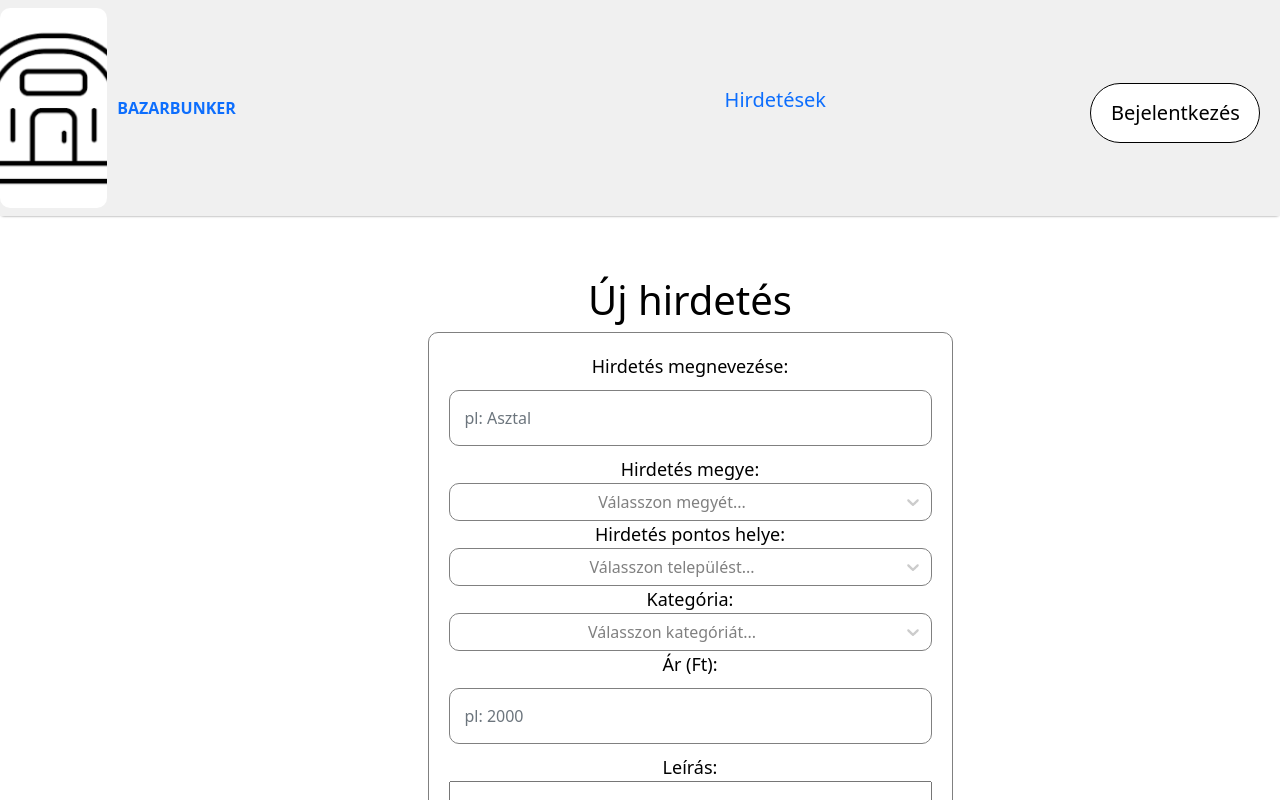
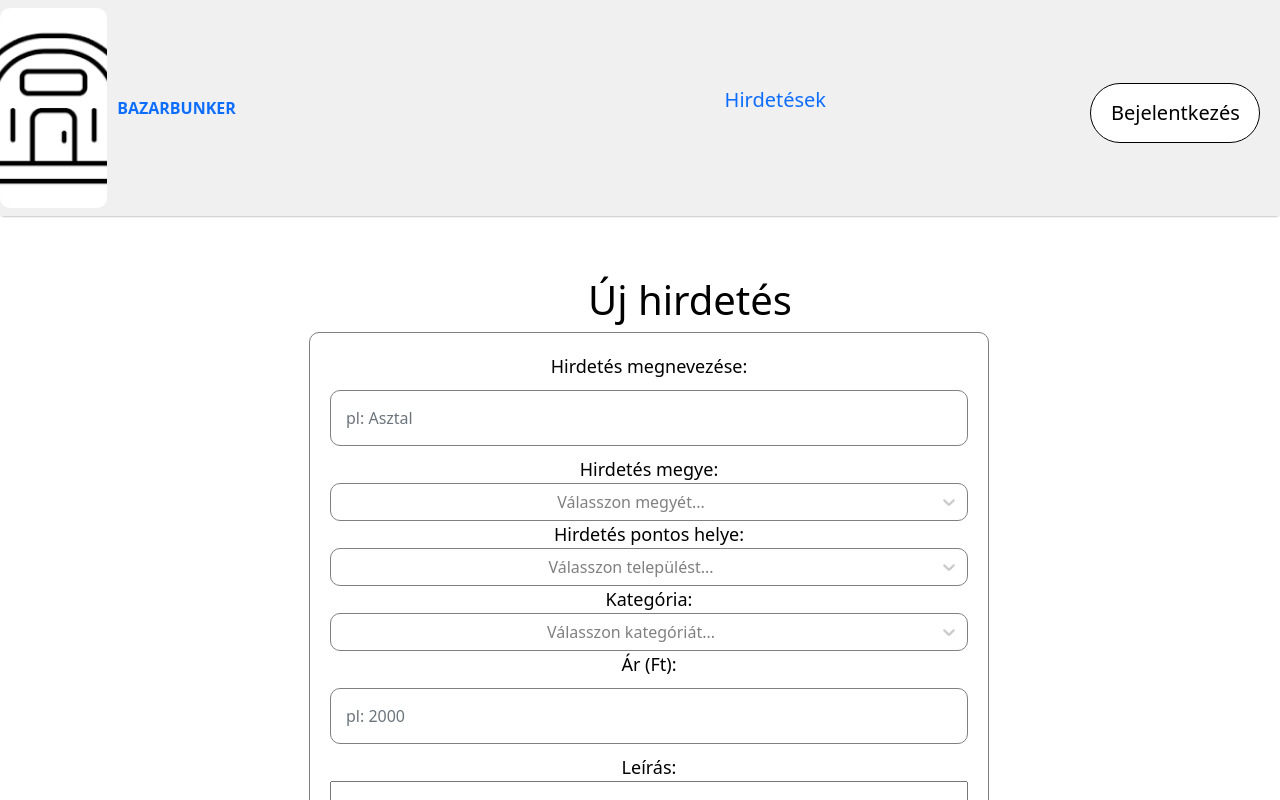
Before and after one commit to farkaslevente/14AA-D-BazarBunker, a React (Create React App) app in the folder frontend_new/: page /ujhirdetes in a window 1280 px wide. Shown: the top 800 px of the page. Built offline with nearby package versions, Linux system fonts and the light colour scheme; no server answers.

Commit message:
little design

```diff
--- a/frontend_new/src/Pages/CSS/NewAdPage.css
+++ b/frontend_new/src/Pages/CSS/NewAdPage.css
@@ -17,6 +17,11 @@
 
 .newadpage-content {
     display: flex;
+    width: 70%;
+}
+
+form {
+    width: 800px;
 }
 
 .data1 {
--- a/frontend_new/src/Pages/NewAdPage.jsx
+++ b/frontend_new/src/Pages/NewAdPage.jsx
@@ -167,7 +167,7 @@ export const NewAdPage = () => {
                             }}
                         />
                         <label htmlFor="price">{'Ár (Ft):'}</label>
-                        <input type="text" name='price' placeholder='pl: 2000' required autoComplete='false' />
+                        <input type="text" name='price' placeholder='pl: 2000' required autoComplete='off'/>
 
                         <label htmlFor="description">Leírás:</label>
                         <textarea
```
